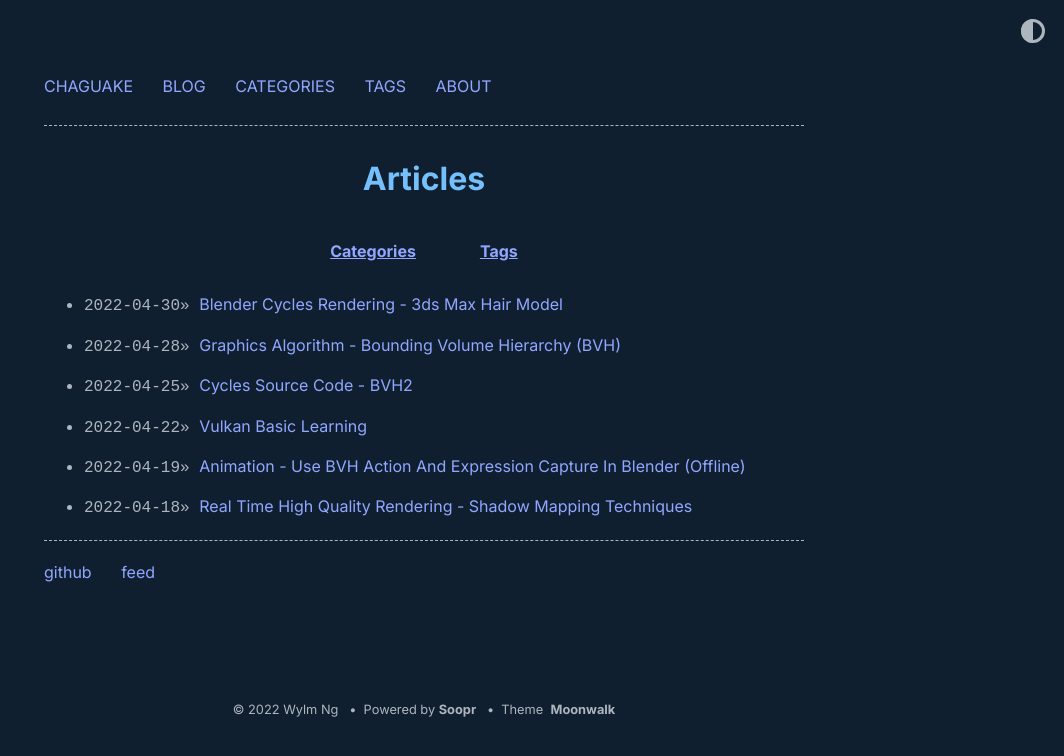
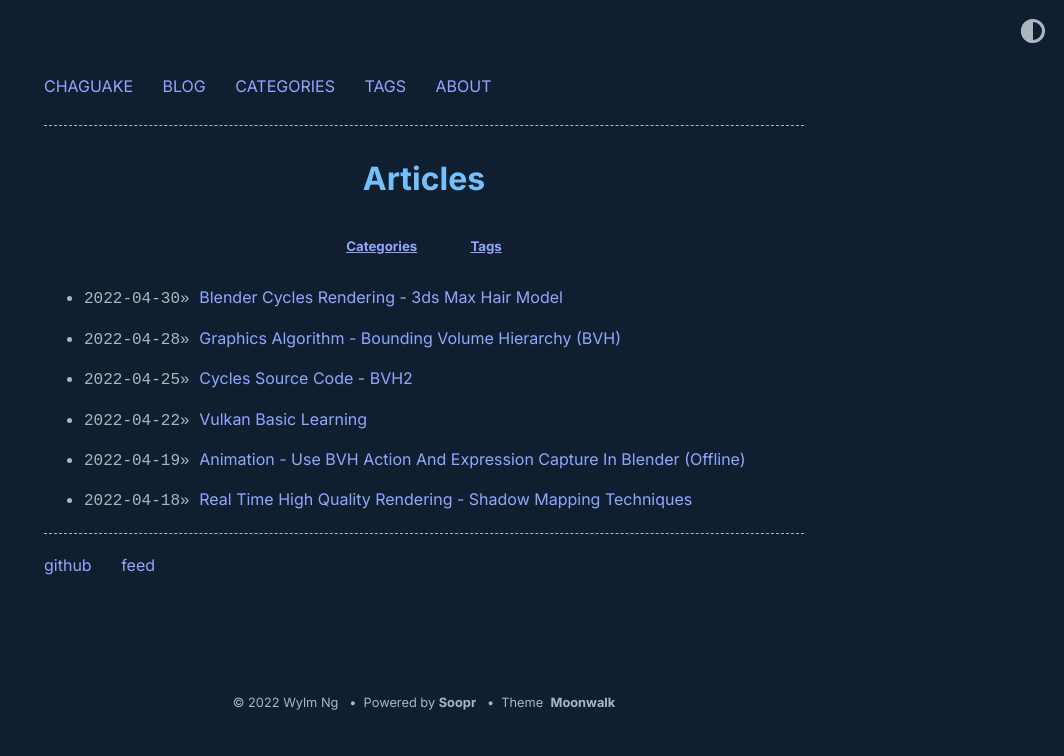
Before and after one commit to chaguake/chaguake.github.io, a Jekyll site: the page built from blog.html, in a window 1280 px wide. Shown: the top 756 px of the page, without its empty margins (216-1280 px from the left). Built offline with Jekyll 4.4.1, drawn with Linux system fonts in a browser that asks for light colours.

Commit message:
Update blog.html

```diff
--- a/_layouts/blog.html
+++ b/_layouts/blog.html
@@ -8,7 +8,7 @@
 	  <div class="dashed"></div>
 	{% endif %}
   <h1 align="center">Articles</h1>
-  <h4 align="center"><a href="categories">Categories</a>&emsp;&emsp;&emsp;&emsp;<a href="tags">Tags</a></h4>
+  <h5 align="center"><a href="categories">Categories</a>&emsp;&emsp;&emsp;&emsp;<a href="tags">Tags</a></h5>
 </header>
 
 {% include post_list.html %}
```
